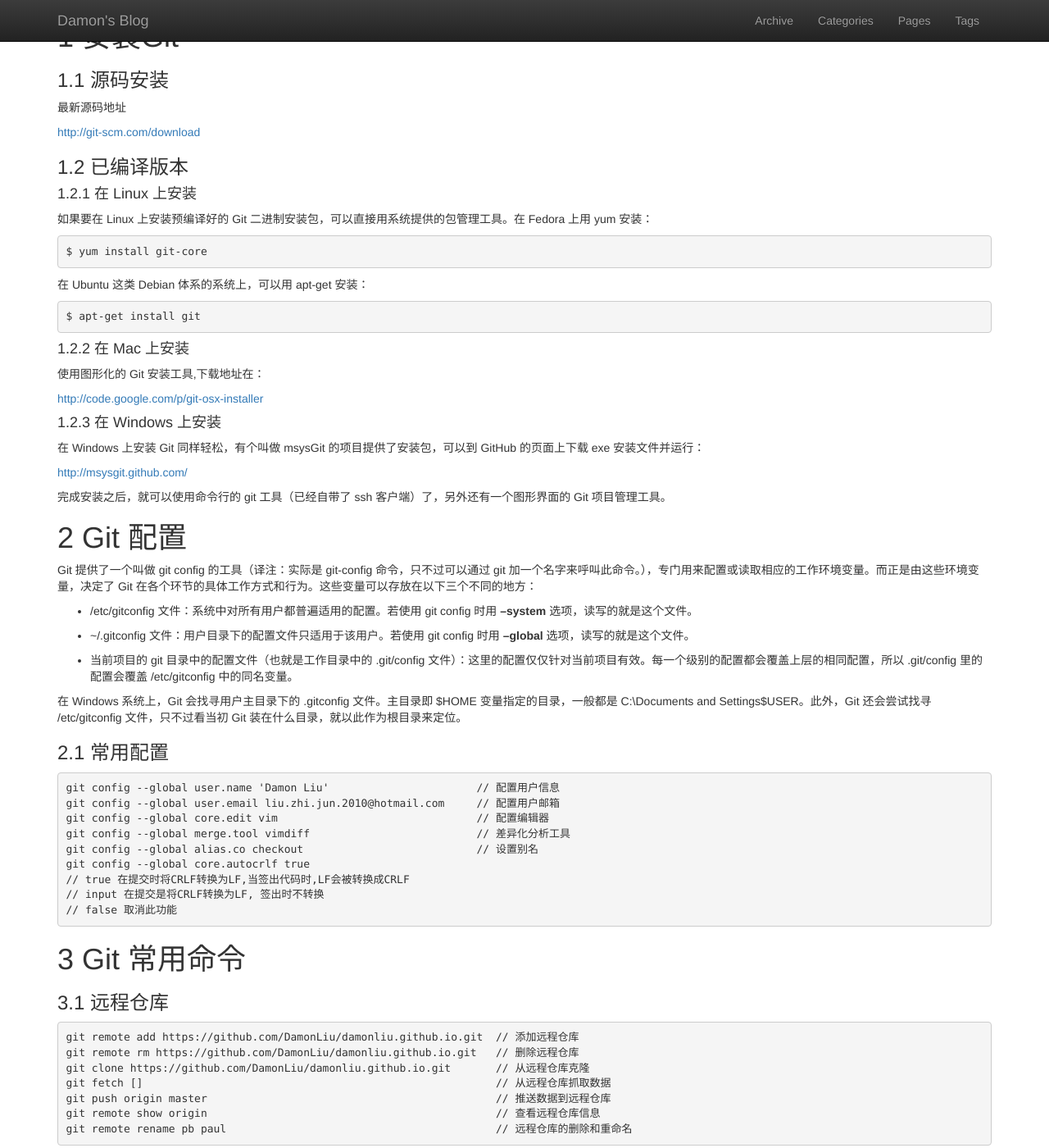
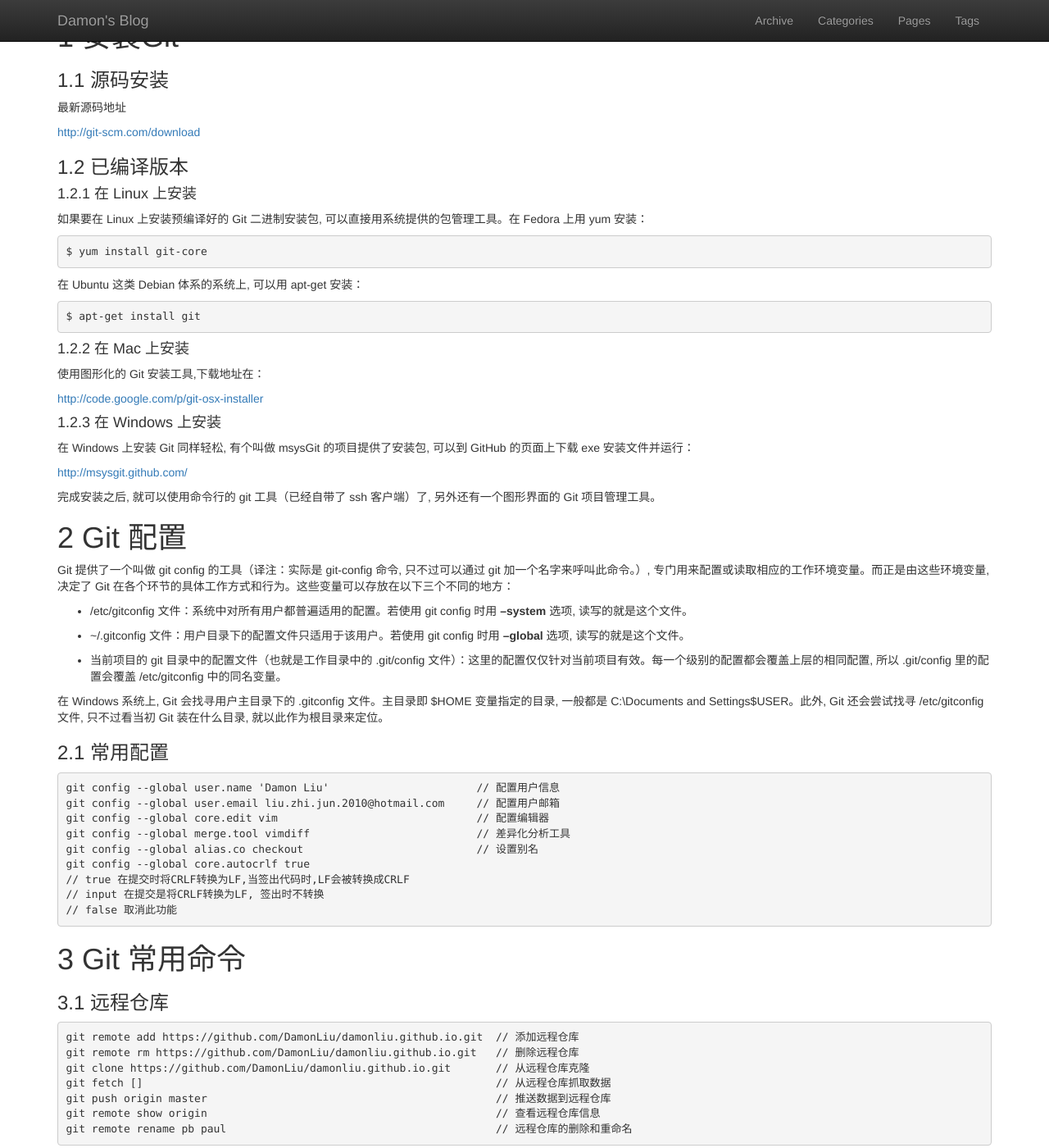
Before and after one commit to dong111/damonliu.github.io, a Jekyll site: the page built from _posts/2015-01-03-git.md, in a window 1280 px wide and 1400 px high, scrolled down 261 px. Shown: the whole window at 82% size. Built offline with Jekyll 4.4.1, drawn with Linux system fonts in a browser that asks for light colours; nearby versions of some CDN libraries; library files that are not in the unit come from our copies; Markdown is read by kramdown in place of the engine named in the settings; comment, search, counter and statistics services are not loaded; some of the changed text lies outside the part shown.

````diff
--- a/_posts/2015-01-03-git.md
+++ b/_posts/2015-01-03-git.md
@@ -16,13 +16,13 @@ tags: [git]
 
 #### 1.2.1 在 Linux 上安装
 
-如果要在 Linux 上安装预编译好的 Git 二进制安装包，可以直接用系统提供的包管理工具。在 Fedora 上用 yum 安装：
+如果要在 Linux 上安装预编译好的 Git 二进制安装包, 可以直接用系统提供的包管理工具。在 Fedora 上用 yum 安装：
 
 ```python
 $ yum install git-core
 ```
 
-在 Ubuntu 这类 Debian 体系的系统上，可以用 apt-get 安装：
+在 Ubuntu 这类 Debian 体系的系统上, 可以用 apt-get 安装：
 
 ```python
 $ apt-get install git
@@ -36,23 +36,23 @@ $ apt-get install git
 
 #### 1.2.3 在 Windows 上安装
 
-在 Windows 上安装 Git 同样轻松，有个叫做 msysGit 的项目提供了安装包，可以到 GitHub 的页面上下载 exe 安装文件并运行：
+在 Windows 上安装 Git 同样轻松, 有个叫做 msysGit 的项目提供了安装包, 可以到 GitHub 的页面上下载 exe 安装文件并运行：
 
 [http://msysgit.github.com/](http://msysgit.github.com/)
 
-完成安装之后，就可以使用命令行的 git 工具（已经自带了 ssh 客户端）了，另外还有一个图形界面的 Git 项目管理工具。
+完成安装之后, 就可以使用命令行的 git 工具（已经自带了 ssh 客户端）了, 另外还有一个图形界面的 Git 项目管理工具。
 
 # 2 Git 配置
 
-Git 提供了一个叫做 git config 的工具（译注：实际是 git-config 命令，只不过可以通过 git 加一个名字来呼叫此命令。），专门用来配置或读取相应的工作环境变量。而正是由这些环境变量，决定了 Git 在各个环节的具体工作方式和行为。这些变量可以存放在以下三个不同的地方：
+Git 提供了一个叫做 git config 的工具（译注：实际是 git-config 命令, 只不过可以通过 git 加一个名字来呼叫此命令。）, 专门用来配置或读取相应的工作环境变量。而正是由这些环境变量, 决定了 Git 在各个环节的具体工作方式和行为。这些变量可以存放在以下三个不同的地方：
 
-* /etc/gitconfig 文件：系统中对所有用户都普遍适用的配置。若使用 git config 时用 **--system** 选项，读写的就是这个文件。
+* /etc/gitconfig 文件：系统中对所有用户都普遍适用的配置。若使用 git config 时用 **--system** 选项, 读写的就是这个文件。
 
-* ~/.gitconfig 文件：用户目录下的配置文件只适用于该用户。若使用 git config 时用 **--global** 选项，读写的就是这个文件。
+* ~/.gitconfig 文件：用户目录下的配置文件只适用于该用户。若使用 git config 时用 **--global** 选项, 读写的就是这个文件。
 
-* 当前项目的 git 目录中的配置文件（也就是工作目录中的 .git/config 文件）：这里的配置仅仅针对当前项目有效。每一个级别的配置都会覆盖上层的相同配置，所以 .git/config 里的配置会覆盖 /etc/gitconfig 中的同名变量。
+* 当前项目的 git 目录中的配置文件（也就是工作目录中的 .git/config 文件）：这里的配置仅仅针对当前项目有效。每一个级别的配置都会覆盖上层的相同配置, 所以 .git/config 里的配置会覆盖 /etc/gitconfig 中的同名变量。
 
-在 Windows 系统上，Git 会找寻用户主目录下的 .gitconfig 文件。主目录即 $HOME 变量指定的目录，一般都是 C:\Documents and Settings\$USER。此外，Git 还会尝试找寻 /etc/gitconfig 文件，只不过看当初 Git 装在什么目录，就以此作为根目录来定位。
+在 Windows 系统上, Git 会找寻用户主目录下的 .gitconfig 文件。主目录即 $HOME 变量指定的目录, 一般都是 C:\Documents and Settings\$USER。此外, Git 还会尝试找寻 /etc/gitconfig 文件, 只不过看当初 Git 装在什么目录, 就以此作为根目录来定位。
 
 ### 2.1 常用配置
 ```python
@@ -81,7 +81,7 @@ git remote rename pb paul                                          // 远程仓
 ```
 
 ### 3.2 文件状态
-Git 内文件只有三种状态：已提交（committed），已修改（modified）和已暂存（staged）。
+Git 内文件只有三种状态：已提交（committed）, 已修改（modified）和已暂存（staged）。
 
 <img alt="git file stauts" src="../../images/git-file-status.png" width="500" height="460" />
 
@@ -94,14 +94,14 @@ git diff                                    // 查看尚未暂存的文件更新
 git diff --cached/--staged                  // 看已经暂存起来的文件和上次提交时的快照之间的差异
 git rm deletefile                           // 删除未暂存的文件
 git rm -f deletefile                        // 删除已暂存的文件
-git rm --cached .log                        // 从 Git 仓库中删除（亦即从暂存区域移除），但仍然希望保留在当前工作目录中
+git rm --cached .log                        // 从 Git 仓库中删除（亦即从暂存区域移除）, 但仍然希望保留在当前工作目录中
 git mv README.md README.markdown            // 移动文件
 ```
 
 ### 3.3 查看提交历史
 ```python
 git log                                     // 查看日志
-git log -p -2                               // -p 选项展开显示每次提交的内容差异，用 -2 则仅显示最近的两次更新
+git log -p -2                               // -p 选项展开显示每次提交的内容差异, 用 -2 则仅显示最近的两次更新
 git log --pretty=format:"%h - %an, %ar : %s"
 /******
 选项 说明
@@ -114,18 +114,18 @@ git log --pretty=format:"%h - %an, %ar : %s"
     %an 作者（author）的名字
     %ae 作者的电子邮件地址
     %ad 作者修订日期（可以用 -date= 选项定制格式）
-    %ar 作者修订日期，按多久以前的方式显示
+    %ar 作者修订日期, 按多久以前的方式显示
     %cn 提交者(committer)的名字
     %ce 提交者的电子邮件地址
     %cd 提交日期
-    %cr 提交日期，按多久以前的方式显示
+    %cr 提交日期, 按多久以前的方式显示
     %s 提交说明
 ******/
 ```
 
 ### 3.3 撤消操作
 ```python
-/** 三条命令最终只是产生一个提交，第二个提交命令修正了第一个的提交内容 **/
+/** 三条命令最终只是产生一个提交, 第二个提交命令修正了第一个的提交内容 **/
 git commit -m 'init'
 git add a.log
 git commit --amend
@@ -148,7 +148,7 @@ git branch --merged                             // 已经与当前分支合并
 git branch --no-merged                          // 尚未与当前分支合并的分支
 ```
 
-以上只是记录了一些基本的操作，详细的使用请参考：
+以上只是记录了一些基本的操作, 详细的使用请参考：
 
 * <http://git.oschina.net/progit/index.html>
 * <http://git-scm.com/doc>
--- a/assets/themes/bootstrap-3/css/style.css
+++ b/assets/themes/bootstrap-3/css/style.css
@@ -16,6 +16,7 @@ h1, h2, h3, h4, h5, h6 {
 
 .body p {
     font-size: 14px;
+    line-height: 24px;
 }
 
 .body .container {
````
Also changed, not shown: _posts/2015-01-07-mysql-variables.md (added, +312 -0 lines).
